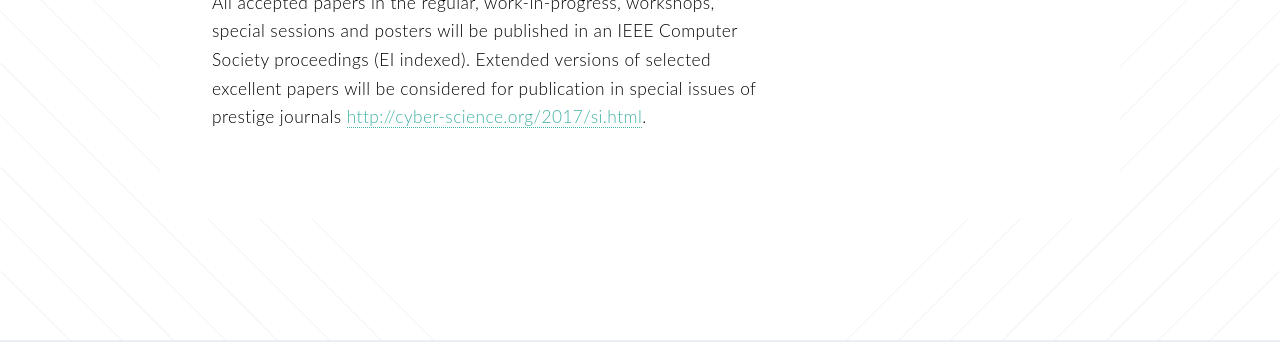
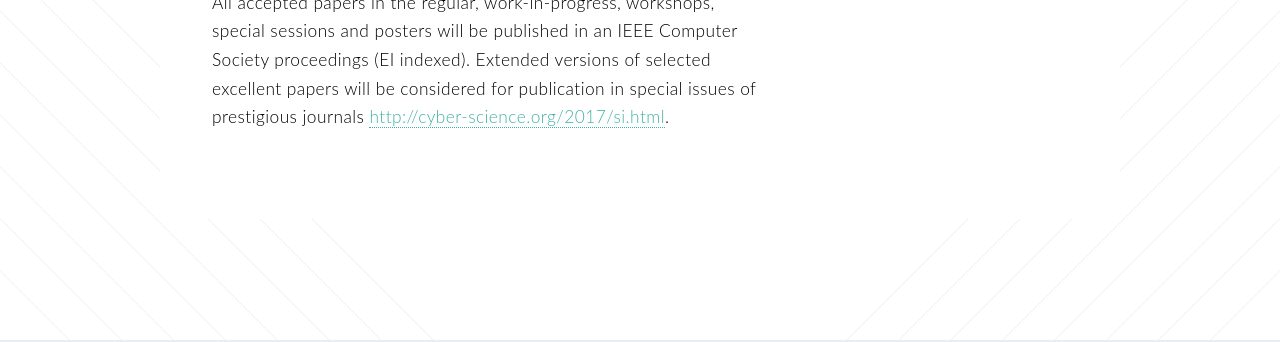
Before and after one commit to cyber-science/2017, a Jekyll site: the page built from cfp.md, in a window 1280 px wide and 900 px high, scrolled down 2171 px. Shown: the part 408-750 px from the top of the window. Built offline with Jekyll 4.4.1, drawn with Linux system fonts in a browser that asks for light colours; nearby versions of some CDN libraries; some of the changed text lies outside the part shown.

Commit message:
Fix directory rename problem...

```diff
--- a/_config.yml
+++ b/_config.yml
@@ -6,7 +6,7 @@ permalink: blog/:year/:month/:day/:title
 exclude: ["README.md"]
 
 url: "https://cyber-science.github.io/"     # the base hostname & protocol for your site
-baseurl: "/2017"                   # the subpath of your site, e.g. /blog
+baseurl: "/cst2017"                   # the subpath of your site, e.g. /blog
 
 author:
     name:
--- a/cfp.md
+++ b/cfp.md
@@ -40,4 +40,4 @@ Authors are invited to submit their original work that has not previously been s
 
 Regular, work-in-progress, workshop/special session, poster (short) papers all need to be in IEEE CS format and submitted following the same instruction on the CyberSciTech 2017 congress web site. A regular, workshop, or special session paper should be between 6-8 pages. A work-in-progress paper should be between 4-6 pages whereas a poster (short) paper should be between 2-4 pages.
 
-All accepted papers in the regular, work-in-progress, workshops, special sessions and posters will be published in an IEEE Computer Society proceedings (EI indexed). Extended versions of selected excellent papers will be considered for publication in special issues of prestige journals [http://cyber-science.org/2017/si.html](http://cyber-science.org/2017/si.html).
+All accepted papers in the regular, work-in-progress, workshops, special sessions and posters will be published in an IEEE Computer Society proceedings (EI indexed). Extended versions of selected excellent papers will be considered for publication in special issues of prestigious journals [http://cyber-science.org/2017/si.html](http://cyber-science.org/2017/si.html).
```
